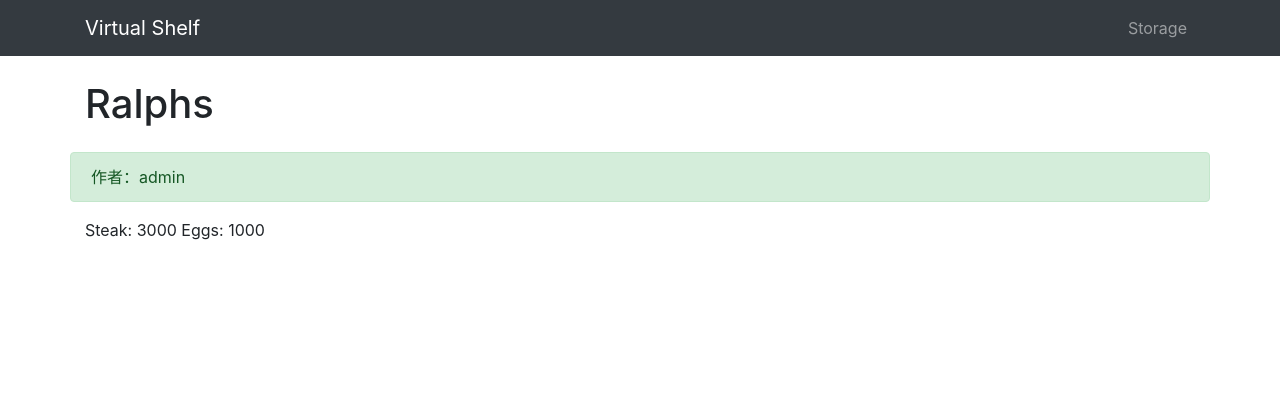
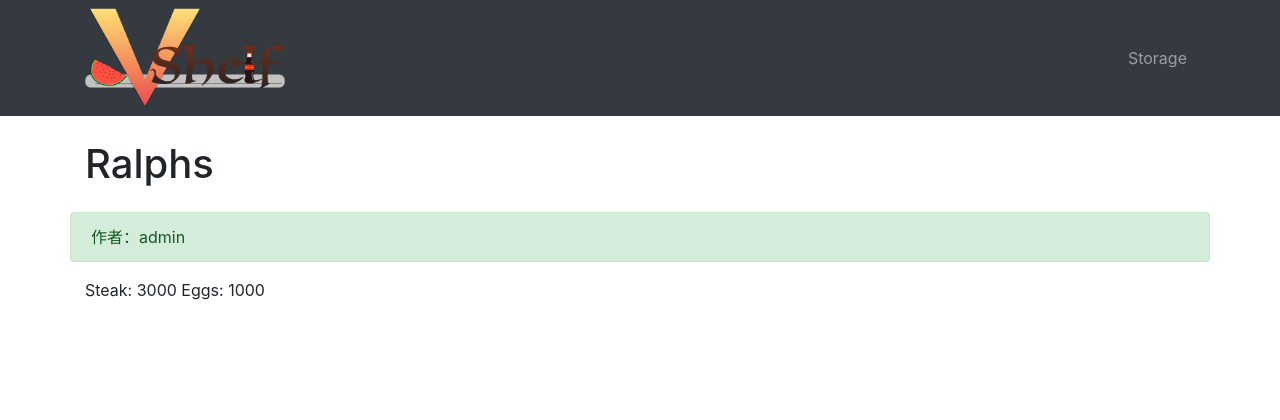
Before and after one commit to AllenLiuX/Virtual-Shelf-Website, a Django app: page /storage/storage-detail/2/ in a window 1280 px wide. Shown: the top 420 px of the page. Run offline with Django 3.2, Linux system fonts and the light colour scheme; data comes from the database, SQL or seed files in the repository; some libraries are stand-ins or nearby versions.

Commit message:
logo added

```diff
--- a/virtual_shelf/templates/header.html
+++ b/virtual_shelf/templates/header.html
@@ -3,7 +3,8 @@
   <div class="container">
 
     <!-- 导航栏商标 -->
-    <a class="navbar-brand" href="#">Virtual Shelf</a>
+    <img src="/static/images/logo2.png" height="100" width="200"/>
+<!--    <a class="navbar-brand" href="#">Virtual Shelf</a>-->
 
     <!-- 导航入口 -->
     <div>
```
Also changed, not shown: virtual_shelf/static/images/logo.png (added), virtual_shelf/static/images/logo2.png (added), virtual_shelf/static/images/th.jpeg (added).
